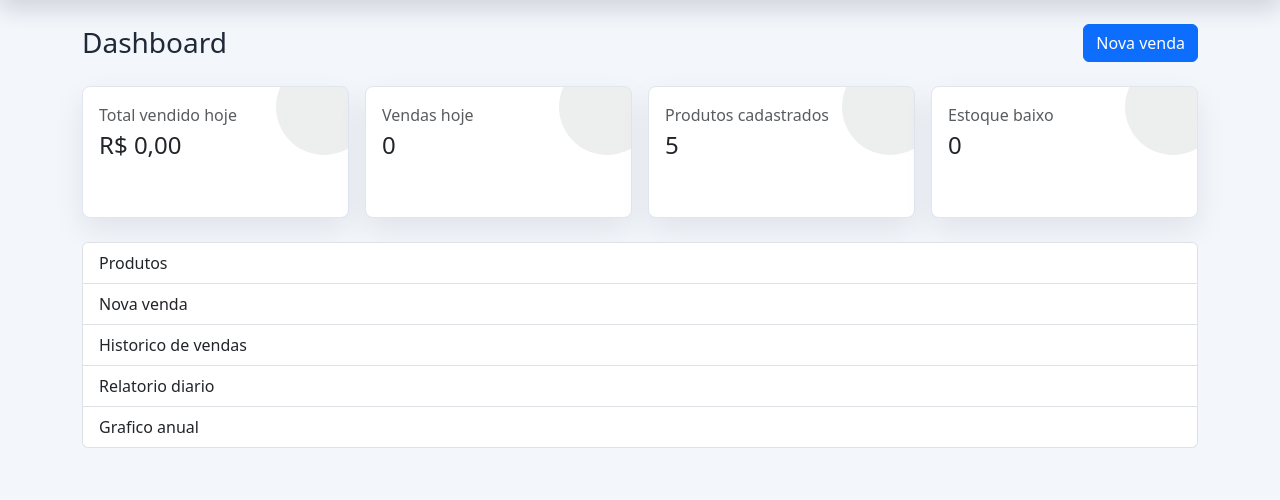
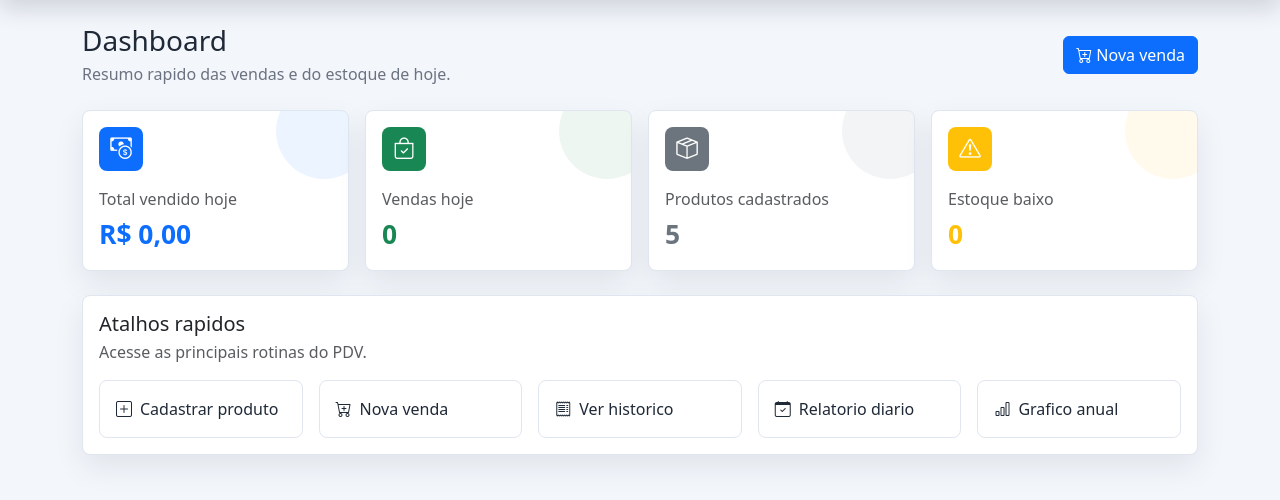
Before and after one commit to LeandroPfilho/PvdGest-oVendas, a Django app: page / in a window 1280 px wide. Shown: the part 60-560 px from the top of the page. Run offline with Django 5.2, Linux system fonts and the light colour scheme; the visitor is signed in with stand-in values (Sample User, id 1); data comes from the database, SQL or seed files in the repository; data that the repository does not hold is empty.

Commit message:
﻿feat: update dashboard
- Resumo: melhora a apresentacao visual do template dashboard.html
- Funcoes: organiza layout, botoes, tabelas e componentes Bootstrap
- Impacto: mantem URLs e regras existentes sem alterar backend

```diff
--- a/templates/relatorios/dashboard.html
+++ b/templates/relatorios/dashboard.html
@@ -3,51 +3,81 @@
 {% block title %}Dashboard - Portal PDV{% endblock %}
 
 {% block content %}
-<div class="d-flex justify-content-between align-items-center mb-4">
-    <h1 class="h3 mb-0">Dashboard</h1>
-    <a href="{% url 'vendas:criar' %}" class="btn btn-primary">Nova venda</a>
+<div class="page-header">
+    <div>
+        <h1 class="h3 mb-1">Dashboard</h1>
+        <p>Resumo rapido das vendas e do estoque de hoje.</p>
+    </div>
+    <a href="{% url 'vendas:criar' %}" class="btn btn-primary">
+        <i class="bi bi-cart-plus me-1"></i>Nova venda
+    </a>
 </div>
 
+<!-- Cards principais do dashboard com indicadores do dia. -->
 <div class="row g-3 mb-4">
-    <div class="col-md-3">
-        <div class="card metric-card">
+    <div class="col-sm-6 col-xl-3">
+        <div class="card metric-card text-primary">
             <div class="card-body">
+                <span class="metric-icon bg-primary mb-3"><i class="bi bi-cash-coin"></i></span>
                 <p class="text-muted mb-1">Total vendido hoje</p>
-                <h2 class="h4 mb-0">R$ {{ total_vendido_hoje|floatformat:2 }}</h2>
+                <div class="metric-value">R$ {{ total_vendido_hoje|floatformat:2 }}</div>
             </div>
         </div>
     </div>
-    <div class="col-md-3">
-        <div class="card metric-card">
+    <div class="col-sm-6 col-xl-3">
+        <div class="card metric-card text-success">
             <div class="card-body">
+                <span class="metric-icon bg-success mb-3"><i class="bi bi-bag-check"></i></span>
                 <p class="text-muted mb-1">Vendas hoje</p>
-                <h2 class="h4 mb-0">{{ quantidade_vendas_hoje }}</h2>
+                <div class="metric-value">{{ quantidade_vendas_hoje }}</div>
             </div>
         </div>
     </div>
-    <div class="col-md-3">
-        <div class="card metric-card">
+    <div class="col-sm-6 col-xl-3">
+        <div class="card metric-card text-secondary">
             <div class="card-body">
+                <span class="metric-icon bg-secondary mb-3"><i class="bi bi-box-seam"></i></span>
                 <p class="text-muted mb-1">Produtos cadastrados</p>
-                <h2 class="h4 mb-0">{{ quantidade_produtos }}</h2>
+                <div class="metric-value">{{ quantidade_produtos }}</div>
             </div>
         </div>
     </div>
-    <div class="col-md-3">
-        <div class="card metric-card">
+    <div class="col-sm-6 col-xl-3">
+        <div class="card metric-card text-warning">
             <div class="card-body">
+                <span class="metric-icon bg-warning mb-3"><i class="bi bi-exclamation-triangle"></i></span>
                 <p class="text-muted mb-1">Estoque baixo</p>
-                <h2 class="h4 mb-0">{{ produtos_estoque_baixo }}</h2>
+                <div class="metric-value">{{ produtos_estoque_baixo }}</div>
             </div>
         </div>
     </div>
 </div>
 
-<div class="list-group">
-    <a class="list-group-item list-group-item-action" href="{% url 'produtos:lista' %}">Produtos</a>
-    <a class="list-group-item list-group-item-action" href="{% url 'vendas:criar' %}">Nova venda</a>
-    <a class="list-group-item list-group-item-action" href="{% url 'vendas:lista' %}">Historico de vendas</a>
-    <a class="list-group-item list-group-item-action" href="{% url 'relatorios:diario' %}">Relatorio diario</a>
-    <a class="list-group-item list-group-item-action" href="{% url 'relatorios:grafico_anual' %}">Grafico anual</a>
+<div class="card">
+    <div class="card-body">
+        <div class="d-flex justify-content-between align-items-center mb-3">
+            <div>
+                <h2 class="h5 mb-1">Atalhos rapidos</h2>
+                <p class="text-muted mb-0">Acesse as principais rotinas do PDV.</p>
+            </div>
+        </div>
+        <div class="row g-3">
+            <div class="col-sm-6 col-lg">
+                <a class="quick-action" href="{% url 'produtos:criar' %}"><i class="bi bi-plus-square me-2"></i>Cadastrar produto</a>
+            </div>
+            <div class="col-sm-6 col-lg">
+                <a class="quick-action" href="{% url 'vendas:criar' %}"><i class="bi bi-cart-plus me-2"></i>Nova venda</a>
+            </div>
+            <div class="col-sm-6 col-lg">
+                <a class="quick-action" href="{% url 'vendas:lista' %}"><i class="bi bi-receipt me-2"></i>Ver historico</a>
+            </div>
+            <div class="col-sm-6 col-lg">
+                <a class="quick-action" href="{% url 'relatorios:diario' %}"><i class="bi bi-calendar-check me-2"></i>Relatorio diario</a>
+            </div>
+            <div class="col-sm-6 col-lg">
+                <a class="quick-action" href="{% url 'relatorios:grafico_anual' %}"><i class="bi bi-bar-chart me-2"></i>Grafico anual</a>
+            </div>
+        </div>
+    </div>
 </div>
 {% endblock %}
```
